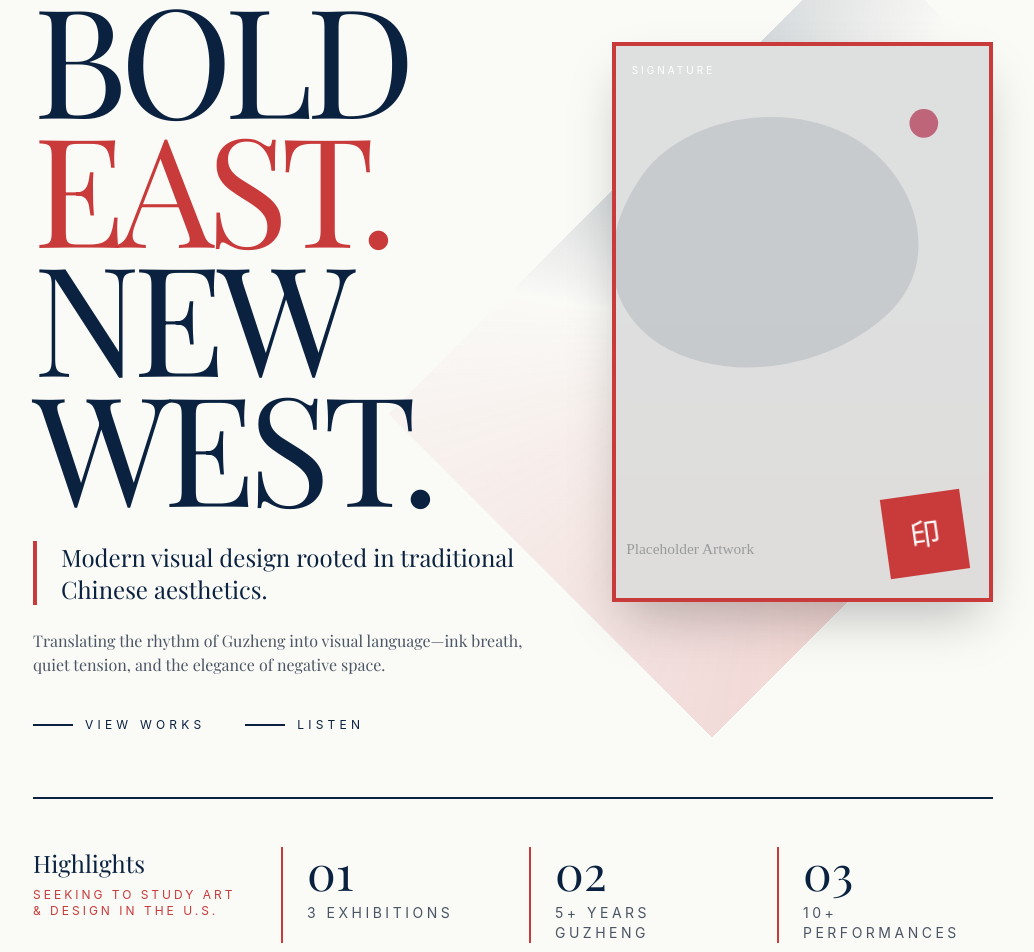
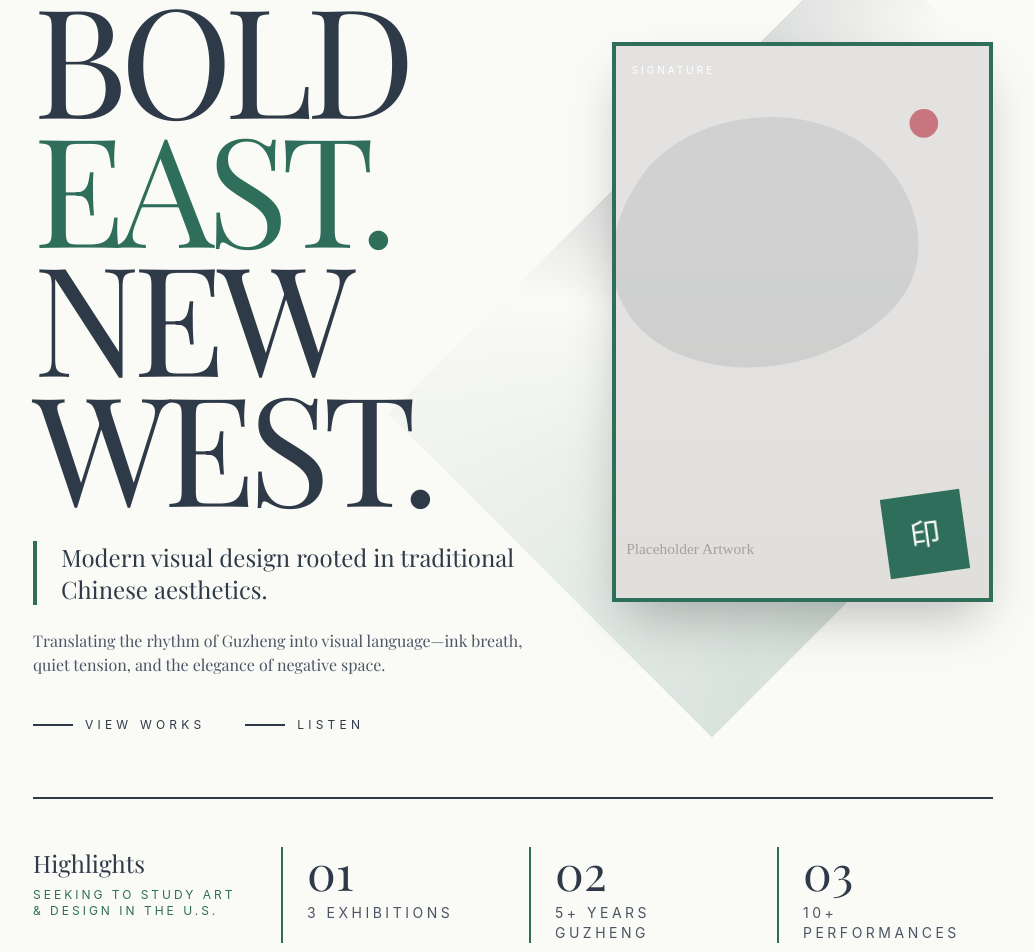
Before and after one commit to helloxtech/ClaireZhang, an Astro site: page / in a window 1280 px wide. Shown: the part 280-1232 px from the top of the page, without its empty margins (127-1161 px from the left). Built offline with nearby package versions, Linux system fonts and the light colour scheme; Astro itself is replaced by a stand-in of ours; a web font is replaced by a local one.

Commit message:
Switch hero palette to gray + green

```diff
--- a/src/pages/index.astro
+++ b/src/pages/index.astro
@@ -9,65 +9,65 @@ import site from '../data/site.json';
 	path=""
 >
 	<div class="absolute inset-0 -z-10">
-		<div class="absolute inset-0 bg-[radial-gradient(circle_at_top_right,rgba(201,58,58,0.35),transparent_45%),radial-gradient(circle_at_10%_20%,rgba(10,34,64,0.25),transparent_40%),radial-gradient(circle_at_30%_80%,rgba(255,196,87,0.22),transparent_35%)]"></div>
-		<div class="absolute inset-0 bg-[linear-gradient(135deg,#0A223F_0%,#0A223F_35%,#FAFAF7_36%,#FAFAF7_100%)] opacity-90"></div>
+		<div class="absolute inset-0 bg-[radial-gradient(circle_at_top_right,rgba(48,110,90,0.35),transparent_45%),radial-gradient(circle_at_10%_20%,rgba(45,58,72,0.25),transparent_40%),radial-gradient(circle_at_30%_80%,rgba(166,193,179,0.25),transparent_35%)]"></div>
+		<div class="absolute inset-0 bg-[linear-gradient(135deg,#2F3A48_0%,#2F3A48_40%,#F5F5F2_41%,#F5F5F2_100%)] opacity-95"></div>
 	</div>
 
 	<section class="min-h-[85vh] grid grid-cols-12 gap-8 items-center mt-12 md:mt-24 relative">
 		<div class="col-span-12 lg:col-span-7 z-10">
 			<div class="flex items-center gap-4 mb-8">
-				<span class="inline-flex items-center justify-center w-12 h-12 bg-[#c93a3a] text-white font-sans text-xs tracking-[0.3em]">印</span>
-				<span class="font-sans uppercase tracking-[0.4em] text-xs text-[#c93a3a]">Claire Zhang</span>
+				<span class="inline-flex items-center justify-center w-12 h-12 bg-[#2F6E5A] text-white font-sans text-xs tracking-[0.3em]">印</span>
+				<span class="font-sans uppercase tracking-[0.4em] text-xs text-[#2F6E5A]">Claire Zhang</span>
 			</div>
 
-			<h1 class="text-6xl md:text-8xl lg:text-[9.5rem] leading-[0.85] font-light tracking-tighter text-[#0A223F]">
+			<h1 class="text-6xl md:text-8xl lg:text-[9.5rem] leading-[0.85] font-light tracking-tighter text-[#2F3A48]">
 				BOLD
-				<span class="block text-[#c93a3a] italic">EAST.</span>
-				<span class="block text-[#0A223F]">NEW</span>
-				<span class="block text-[#0A223F]">WEST.</span>
+				<span class="block text-[#2F6E5A] italic">EAST.</span>
+				<span class="block text-[#2F3A48]">NEW</span>
+				<span class="block text-[#2F3A48]">WEST.</span>
 			</h1>
 
-			<p class="mt-8 text-lg md:text-2xl font-light text-[#0A223F] max-w-xl border-l-4 border-[#c93a3a] pl-6">
+			<p class="mt-8 text-lg md:text-2xl font-light text-[#2F3A48] max-w-xl border-l-4 border-[#2F6E5A] pl-6">
 				{site.profile.tagline}
 			</p>
 
-			<p class="mt-6 text-sm md:text-base text-[#4b5563] max-w-lg">
+			<p class="mt-6 text-sm md:text-base text-[#4B5563] max-w-lg">
 				Translating the rhythm of Guzheng into visual language—ink breath, quiet tension, and the elegance of negative space.
 			</p>
 
-			<div class="mt-10 flex flex-wrap gap-10 text-xs uppercase tracking-[0.35em] font-sans text-[#0A223F]">
+			<div class="mt-10 flex flex-wrap gap-10 text-xs uppercase tracking-[0.35em] font-sans text-[#2F3A48]">
 				<a href="/portfolio" class="group flex items-center gap-3">
-					<span class="w-10 h-[2px] bg-[#0A223F] group-hover:bg-[#c93a3a] transition-all duration-500"></span>
+					<span class="w-10 h-[2px] bg-[#2F3A48] group-hover:bg-[#2F6E5A] transition-all duration-500"></span>
 					View Works
 				</a>
 				<a href="/music" class="group flex items-center gap-3">
-					<span class="w-10 h-[2px] bg-[#0A223F] group-hover:bg-[#c93a3a] transition-all duration-500"></span>
+					<span class="w-10 h-[2px] bg-[#2F3A48] group-hover:bg-[#2F6E5A] transition-all duration-500"></span>
 					Listen
 				</a>
 			</div>
 		</div>
 
 		<div class="col-span-12 lg:col-span-5 relative h-[70vh]">
-			<div class="absolute -top-10 -right-6 w-[120%] h-[120%] bg-[conic-gradient(from_90deg,rgba(201,58,58,0.25),transparent_40%,rgba(10,34,63,0.25),transparent_70%)] animate-spin-slow"></div>
-			<div class="absolute inset-0 bg-[#0A223F] shadow-2xl overflow-hidden border-4 border-[#c93a3a]">
+			<div class="absolute -top-10 -right-6 w-[120%] h-[120%] bg-[conic-gradient(from_90deg,rgba(47,110,90,0.25),transparent_40%,rgba(47,58,72,0.25),transparent_70%)] animate-spin-slow"></div>
+			<div class="absolute inset-0 bg-[#2F3A48] shadow-2xl overflow-hidden border-4 border-[#2F6E5A]">
 				<div class="absolute inset-0 bg-[linear-gradient(0deg,rgba(0,0,0,0.45),transparent_60%)]"></div>
 				<img src="/assets/art/placeholder-7.svg" alt="Featured work" class="object-cover w-full h-full mix-blend-screen opacity-90" />
 				<div class="absolute top-4 left-4 text-white font-sans text-[10px] tracking-[0.3em]">SIGNATURE</div>
-				<div class="absolute bottom-6 right-6 w-20 h-20 bg-[#c93a3a] text-white font-sans text-3xl flex items-center justify-center rotate-[-8deg]">印</div>
+				<div class="absolute bottom-6 right-6 w-20 h-20 bg-[#2F6E5A] text-white font-sans text-3xl flex items-center justify-center rotate-[-8deg]">印</div>
 			</div>
 		</div>
 	</section>
 
-	<section class="mt-16 border-t-2 border-[#0A223F] pt-12">
-		<div class="grid grid-cols-1 md:grid-cols-4 gap-8 text-sm text-[#0A223F]">
+	<section class="mt-16 border-t-2 border-[#2F3A48] pt-12">
+		<div class="grid grid-cols-1 md:grid-cols-4 gap-8 text-sm text-[#2F3A48]">
 			<div class="md:col-span-1">
 				<h2 class="text-2xl font-light mb-2">Highlights</h2>
-				<p class="text-xs uppercase tracking-[0.25em] text-[#c93a3a] font-sans">{site.profile.appIntent}</p>
+				<p class="text-xs uppercase tracking-[0.25em] text-[#2F6E5A] font-sans">{site.profile.appIntent}</p>
 			</div>
 			{site.highlights.map((h, i) => (
-				<div class="border-l-2 border-[#c93a3a] pl-6">
-					<p class="text-5xl font-light mb-2 text-[#0A223F]">0{i+1}</p>
-					<p class="uppercase tracking-[0.25em] text-[#4b5563] font-sans">{h}</p>
+				<div class="border-l-2 border-[#2F6E5A] pl-6">
+					<p class="text-5xl font-light mb-2 text-[#2F3A48]">0{i+1}</p>
+					<p class="uppercase tracking-[0.25em] text-[#4B5563] font-sans">{h}</p>
 				</div>
 			))}
 		</div>
```
